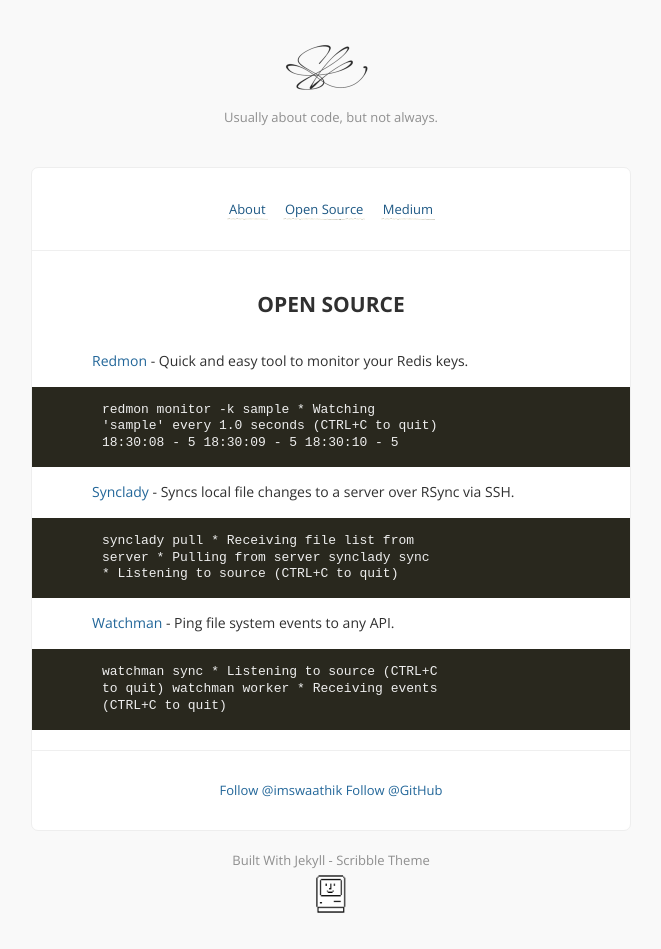
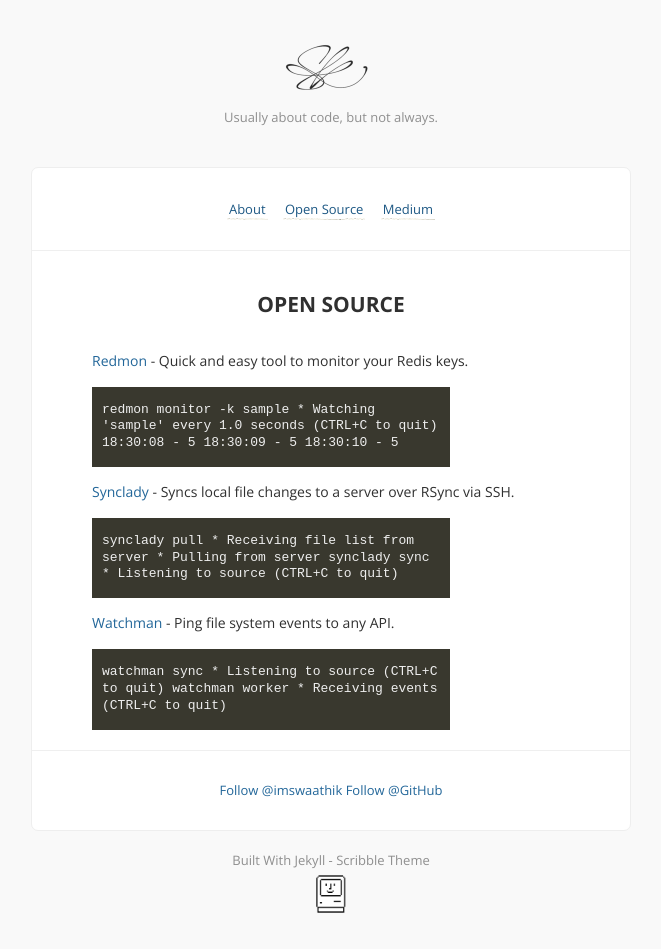
Before and after one commit to swaathi/swaathi.github.io, a Jekyll site: the page built from opensource.md, in a window 1280 px wide. Shown: the whole page, without its empty margins (309-970 px from the left). Built offline with Jekyll 4.4.1, drawn with Linux system fonts in a browser that asks for light colours; comment, search, counter and statistics services are not loaded.

Commit message:
Fixing CSS

```diff
--- a/stylesheets/syntax.css
+++ b/stylesheets/syntax.css
@@ -1,5 +1,5 @@
 .highlight { font-size: 13px; }
-.highlighter-rouge, .highlight, .highlight code, .highlight pre  { background: #29281e; }
+/*.highlighter-rouge, .highlight, .highlight code, .highlight pre  { background: #29281e; }*/
 .highlight code { padding: 0; }
 .highlight .c { color: #75715e } /* Comment */
 .highlight .err { color: #960050; background-color: #1e0010 } /* Error */
```
